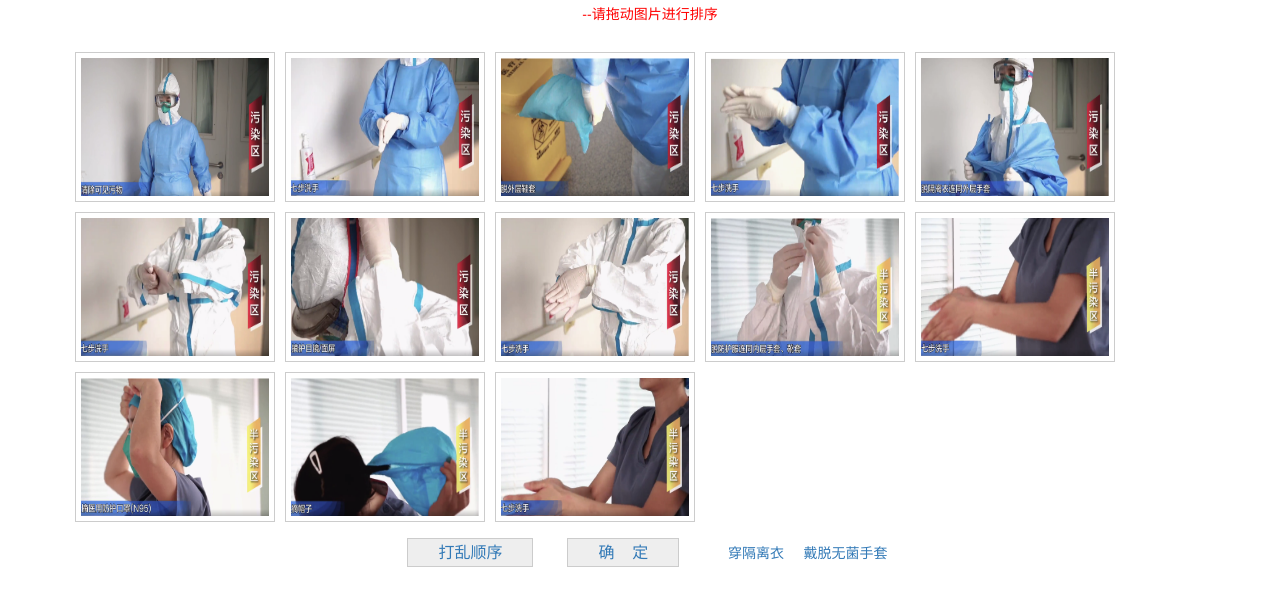
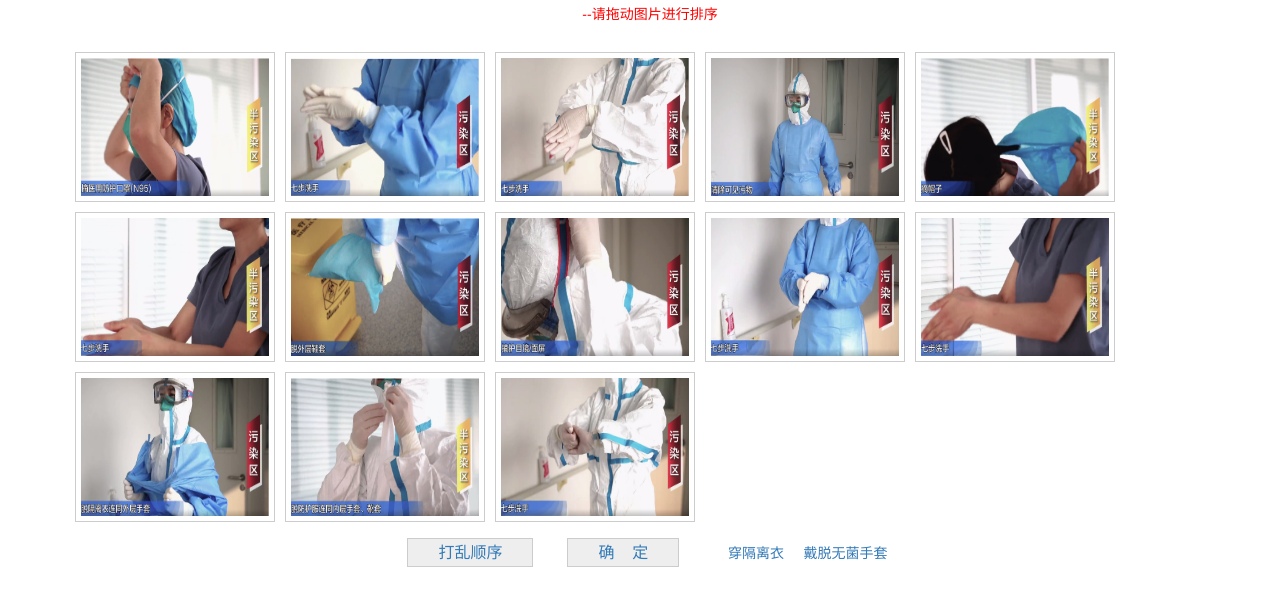
Before and after one commit to cy0714/cy0714.github.io, a plain HTML site: page fanghu.html in a window 1280 px wide. Shown: the part 56-662 px from the top of the page. Drawn offline with Linux system fonts and the light colour scheme.

Commit message:
一打开就乱序

```diff
--- a/fanghu.html
+++ b/fanghu.html
@@ -59,6 +59,7 @@
 <script src="js/sweetalert.min.js"></script>
 <script>
     $(function () {
+        randomGetString();
         $("#sortable").sortable({
             revert: true
         });
@@ -104,6 +105,7 @@
             });
     });
     function randomGetString() {
+
         var arr = $(".container  ul").children().toArray();
         var tempArr = [].concat(arr);// 创建操作数组
         var bigLength = arr.length;// 获取其最大长度
```
Also changed, not shown: index.html (+1 -0 lines), wujun.html (+1 -0 lines).
